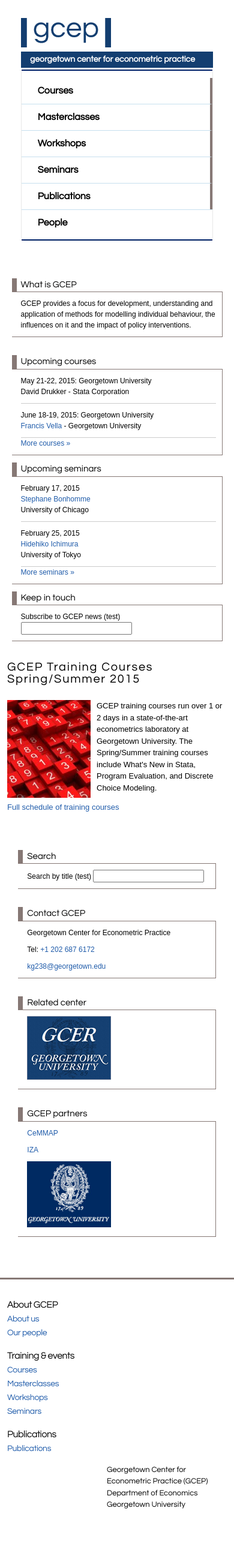
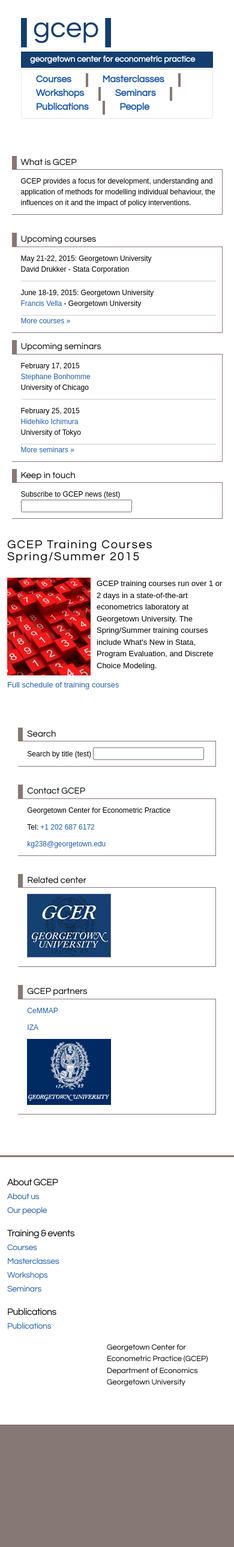
Before and after one commit to georgetown-econ/gcep, a Jekyll site: the page built from index.html, in a window 390 px wide. Shown: the whole page at 60% size. Built offline with Jekyll 4.4.1, drawn with Linux system fonts in a browser that asks for light colours; the list of posts is cut into pages by our own code; after the commit the page ends 2375 px from its top, so only the background shows below that.

Commit message:
Remove almost unused sm-mint menu CSS.

```diff
--- a/_includes/head.html
+++ b/_includes/head.html
@@ -14,7 +14,6 @@
 
     <!-- Custom CSS -->
     <link rel="stylesheet" href="{{ "/assets/css/sm-core-css.css" | prepend:site.baseurl }}">
-    <link rel="stylesheet" href="{{ "/assets/css/sm-mint.css" | prepend:site.baseurl }}">
     <link rel="stylesheet" href="{{ "/assets/css/fellows.css" | prepend: site.baseurl }}">
     <link rel="stylesheet" href="{{ "/assets/css/gcep.css" | prepend: site.baseurl }}">
     <link rel="stylesheet" href='http://fonts.googleapis.com/css?family=Questrial' type='text/css'>
--- a/_includes/header.html
+++ b/_includes/header.html
@@ -1,11 +1,11 @@
 <header class="site-header">
-<div class="gcer-banner">
+<div class="gcep-banner">
   <div class="title"><a href="/"><img src="/assets/images/gcep-banner.png" width="150px"></a></div>
   <div class="bar">georgetown center for econometric practice</div>
 </div>
 
     <nav class="site-nav">
-      <ul id="navigation" class="sm sm-mint" style="display: block;">
+      <ul id="navigation" class="sm" style="display: block;">
         {% for navitem in site.data.navigation %}
         <li>
           <a href="{{ navitem.url }}">{{ navitem.name }}</a>
--- a/assets/css/gcep.css
+++ b/assets/css/gcep.css
@@ -101,7 +101,7 @@
 }
 
 .site-nav ul {
-  padding-top: 12px;
+  padding-top: 6px;
   padding-bottom: 6px;
 }
 
@@ -115,8 +115,23 @@
 }
 
 .site-nav ul li a {
-  padding-top: 2px;
-  padding-bottom: 2px;
+  padding: 2px 20px 2px 20px;
+  border-bottom:2px solid #fff;
+  color: #205caa;
+  font-size:16px;
+  line-height:17px;
+  font-family: 'Questrial', Arial, Helvetica, sans-serif;
+  font-weight: bold;
+  text-decoration:none;
+  -moz-border-radius:4px 4px 0 0;
+  -webkit-border-radius:4px 4px 0 0;
+  border-radius:4px 4px 0 0;
+}
+
+.site-nav ul li a:hover {
+  border-bottom-color: #b9d9ec !important;
+  background: #b9d9ec;
+  color: #000;
 }
 
 /* Site footer */
@@ -466,12 +481,6 @@
   font-size: 14px;
 }
 
-.sm-mint a:hover {
-		border-bottom-color:#b9d9ec !important;
-		background:#b9d9ec;
-		color:#000;
-}
-
 /* Panels (in sidebars). */
 .panel-section {
   margin-bottom: 30px;
--- a/assets/css/sm-mint.css
+++ /dev/null
@@ -1,320 +0,0 @@
-/*
----------------------------------------------------------------
-  Note that styles you apply to the main menu items are inherited by the sub menus items too.
-  If you'd like to avoid this, you could use child selectors (not supported by IE6) - for example:
-  .sm-mint > li > a { ... } instead of .sm-mint a { ... }
----------------------------------------------------------------*/
-
-
-/* Menu box
-===================*/
-
-	.sm-mint {
-		background:#fff;
-	}
-	.sm-mint-vertical {
-		border-right:2px solid #002269;
-		border-bottom:0;
-	}
-	.sm-mint ul {
-		padding:8px 0;
-		background:#b9d9ec;
-		-moz-border-radius:0 4px 4px 4px;
-		-webkit-border-radius:0 4px 4px 4px;
-		border-radius:0 4px 4px 4px;
-		-moz-box-shadow:0 4px 3px rgba(0,0,0,0.25);
-		-webkit-box-shadow:0 4px 3px rgba(0,0,0,0.25);
-		box-shadow:0 4px 3px rgba(0,0,0,0.25);
-	}
-	.sm-mint-vertical ul,
-	.sm-mint ul ul {
-		-moz-border-radius:4px;
-		-webkit-border-radius:4px;
-		border-radius:4px;
-	}
-
-
-/* Menu items
-===================*/
-
-	.sm-mint a {
-		border-bottom:2px solid #fff;
-		padding:11px 20px 9px 20px;
-		color: #205caa;
-		font-size:16px;
-		line-height:17px;
-		font-family: 'Questrial', Arial, Helvetica, sans-serif;
-    font-weight: bold;
-		text-decoration:none;
-		-moz-border-radius:4px 4px 0 0;
-		-webkit-border-radius:4px 4px 0 0;
-		border-radius:4px 4px 0 0;
-	}
-	.sm-mint a:hover, .sm-mint a:focus, .sm-mint a:active {
-		border-bottom-color:#002269;
-		background:#002269;
-		color: #205caa;
-	}
-	.sm-mint a.highlighted {
-		border-bottom-color:#b9d9ec !important;
-		background:#b9d9ec;
-		color:#000;
-		-moz-box-shadow:0 4px 3px rgba(0,0,0,0.25);
-		-webkit-box-shadow:0 4px 3px rgba(0,0,0,0.25);
-		box-shadow:0 4px 3px rgba(0,0,0,0.25);
-	}
-	.sm-mint-vertical a {
-		-moz-border-radius:4px 0 0 4px;
-		-webkit-border-radius:4px 0 0 4px;
-		border-radius:4px 0 0 4px;
-	}
-	.sm-mint-vertical a:hover, .sm-mint-vertical a:focus, .sm-mint-vertical a:active,
-	.sm-mint-vertical a.highlighted {
-		border-bottom-color:#002269 !important;
-		background:#002269;
-		color:#b9d9ec;
-		-moz-box-shadow:none;
-		-webkit-box-shadow:none;
-		box-shadow:none;
-	}
-	.sm-mint ul a {
-		border-bottom:0;
-		padding:10px 20px;
-		font-size:14px;
-		line-height:normal;
-		-moz-border-radius:0;
-		-webkit-border-radius:0;
-		border-radius:0;
-	}
-	.sm-mint ul a:hover, .sm-mint ul a:focus, .sm-mint ul a:active,
-	.sm-mint ul a.highlighted {
-		background:#002269;
-		color:#b9d9ec;
-		-moz-box-shadow:none;
-		-webkit-box-shadow:none;
-		box-shadow:none;
-	}
-	/* current items - add the class manually to some item or check the "markCurrentItem" script option */
-	.sm-mint a.current, .sm-mint a.current:hover, .sm-mint a.current:focus, .sm-mint a.current:active {
-		border-bottom-color:#002269;
-	}
-	.sm-mint-vertical a.current, .sm-mint-vertical a.current:hover, .sm-mint-vertical a.current:focus, .sm-mint-vertical a.current:active {
-		border-right:2px solid #002269;
-		border-bottom-color:#fff;
-	}
-	.sm-mint ul a.current, .sm-mint ul a.current:hover, .sm-mint ul a.current:focus, .sm-mint ul a.current:active {
-		border-right:0;
-		border-bottom:0;
-		font-weight:bold;
-	}
-	.sm-mint a.has-submenu {
-		padding-right:32px;
-	}
-
-
-/* Sub menu indicators
-===================*/
-
-	.sm-mint a span.sub-arrow {
-		position:absolute;
-		right:17px;
-		top:50%;
-		margin-top:-3px;
-		/* we will use one-side border to create a triangle so that we don't use a real background image, of course, you can use a real image if you like too */
-		width:0;
-		height:0;
-		overflow:hidden;
-		border-top:6px solid #002269; /* tweak size of the arrow */
-		border-left:4px dashed transparent;
-		border-right:4px dashed transparent;
-	}
-	.sm-mint a:hover span.sub-arrow, .sm-mint a:focus span.sub-arrow, .sm-mint a:active span.sub-arrow {
-		border-top-color:#b9d9ec;
-	}
-	.sm-mint a.highlighted span.sub-arrow {
-		border-top-color:#002269;
-	}
-	.sm-mint-vertical a span.sub-arrow,
- 	.sm-mint ul a span.sub-arrow {
-		right:15px;
-		margin-top:-4px;
-		border-left:6px solid #002269; /* tweak size of the arrow */
-		border-top:4px dashed transparent;
-		border-bottom:4px dashed transparent;
-	}
-	.sm-mint-vertical a:hover span.sub-arrow, .sm-mint-vertical a:focus span.sub-arrow, .sm-mint-vertical a:active span.sub-arrow,
-	.sm-mint-vertical a.highlighted span.sub-arrow,
- 	.sm-mint ul a:hover span.sub-arrow, .sm-mint ul a:focus span.sub-arrow, .sm-mint ul a:active span.sub-arrow,
- 	.sm-mint ul a.highlighted span.sub-arrow {
-		border-left-color:#b9d9ec;
-		border-top-color:transparent;
-	}
-
-
-/* Scrolling arrows containers for tall sub menus - test sub menu: "Sub test" -> "more..." in the default download package
-===================*/
-
-	.sm-mint span.scroll-up, .sm-mint span.scroll-down {
-		position:absolute;
-		display:none;
-		visibility:hidden;
-		overflow:hidden;
-		background:#b9d9ec;
-		height:20px;
-		/* width and position will be automatically set by the script */
-	}
-	.sm-mint span.scroll-up-arrow, .sm-mint span.scroll-down-arrow {
-		position:absolute;
-		top:6px;
-		left:50%;
-		margin-left:-8px;
-		/* we will use one-side border to create a triangle so that we don't use a real background image, of course, you can use a real image if you like too */
-		width:0;
-		height:0;
-		overflow:hidden;
-		border-bottom:8px solid #002269; /* tweak size of the arrow */
-		border-left:6px dashed transparent;
-		border-right:6px dashed transparent;
-	}
-	.sm-mint span.scroll-down-arrow {
-		border-top:8px solid #002269; /* tweak size of the arrow */
-		border-bottom:0;
-	}
-
-
-/*
----------------------------------------------------------------
-  Responsiveness
-  These will make the sub menus collapsible when the screen width is too small.
----------------------------------------------------------------*/
-
-
-/* decrease horizontal main menu items left/right padding to avoid wrapping */
-@media screen and (max-width: 850px) {
-	.sm-mint:not(.sm-mint-vertical) > li > a {
-		padding-left:12px;
-		padding-right:12px;
-	}
-	.sm-mint:not(.sm-mint-vertical) > li > a.has-submenu {
-		padding-right:24px;
-	}
-	.sm-mint:not(.sm-mint-vertical) a span.sub-arrow {
-		right:9px;
-	}
-}
-@media screen and (max-width: 720px) {
-	.sm-mint:not(.sm-mint-vertical) > li > a {
-		padding-left:6px;
-		padding-right:6px;
-	}
-	.sm-mint:not(.sm-mint-vertical) > li > a.has-submenu {
-		padding-right:18px;
-	}
-	.sm-mint:not(.sm-mint-vertical) a span.sub-arrow {
-		right:3px;
-	}
-}
-
-@media screen and (max-width: 640px) {
-
-	/* The following will make the sub menus collapsible for small screen devices (it's not recommended editing these) */
-	ul.sm-mint{width:auto !important;}
-	ul.sm-mint ul{display:none;position:static !important;top:auto !important;left:auto !important;margin-left:0 !important;margin-top:0 !important;width:auto !important;min-width:0 !important;max-width:none !important;}
-	ul.sm-mint>li{float:none;}
-	ul.sm-mint>li>a,ul.sm-mint ul.sm-nowrap>li>a{white-space:normal;}
-	ul.sm-mint iframe{display:none;}
-
-	/* Uncomment this rule to disable completely the sub menus for small screen devices */
-	/*.sm-mint ul, .sm-mint span.sub-arrow, .sm-mint iframe {
-		display:none !important;
-	}*/
-
-
-/* Menu box
-===================*/
-
-	.sm-mint {
-		border-top:2px solid #002269;
-		border-bottom:2px solid #002269;
-		border-right:0;
-	}
-	.sm-mint ul {
-		border:0;
-		padding:0;
-		/* darken the background of the sub menus */
-		background:rgba(185, 217, 236, 0.2);
-		-moz-border-radius:0 !important;
-		-webkit-border-radius:0 !important;
-		border-radius:0 !important;
-		-moz-box-shadow:none;
-		-webkit-box-shadow:none;
-		box-shadow:none;
-	}
-
-
-/* Menu items
-===================*/
-
-	.sm-mint a {
-		border:0 !important;
-		padding:13px 23px !important;
-		background:transparent !important;
-		color:#000 !important;
-		-moz-border-radius:0 !important;
-		-webkit-border-radius:0 !important;
-		border-radius:0 !important;
-		-moz-box-shadow:none !important;
-		-webkit-box-shadow:none !important;
-		box-shadow:none !important;
-	}
-	.sm-mint a.current {
-		font-weight:bold;
-	}
-	/* add some text indentation for the 2+ level sub menu items */
-	.sm-mint ul a {
-		border-left:8px solid transparent !important;
-	}
-	.sm-mint ul ul a {
-		border-left:16px solid transparent !important;
-	}
-	.sm-mint ul ul ul a {
-		border-left:24px solid transparent !important;
-	}
-	.sm-mint ul ul ul ul a {
-		border-left:32px solid transparent !important;
-	}
-	.sm-mint ul ul ul ul ul a {
-		border-left:40px solid transparent !important;
-	}
-
-
-/* Sub menu indicators
-===================*/
-
-	.sm-mint a span.sub-arrow {
-		right:auto !important;
-		margin-top:-7px !important;
-		margin-left:-16px !important;
-		border-left:9px solid #002269 !important; /* tweak size of the arrow */
-		border-top:6px dashed transparent !important;
-		border-bottom:6px dashed transparent !important;
-	}
-	/* Hide sub indicator when item is expanded - we enable the item link when it's expanded */
-	.sm-mint a.highlighted span.sub-arrow {
-		display:none !important;
-	}
-
-
-
-
-/* Items separators
-===================*/
-
-	.sm-mint li {
-		border-top:1px solid rgba(185, 217, 236, 0.8);
-	}
-	.sm-mint li:first-child {
-		border-top:0;
-	}
-
-}
```
Also changed, not shown: other parts of _includes/header.html (+0 -7 lines). Lines whose indentation alone changed are shown as unchanged.
